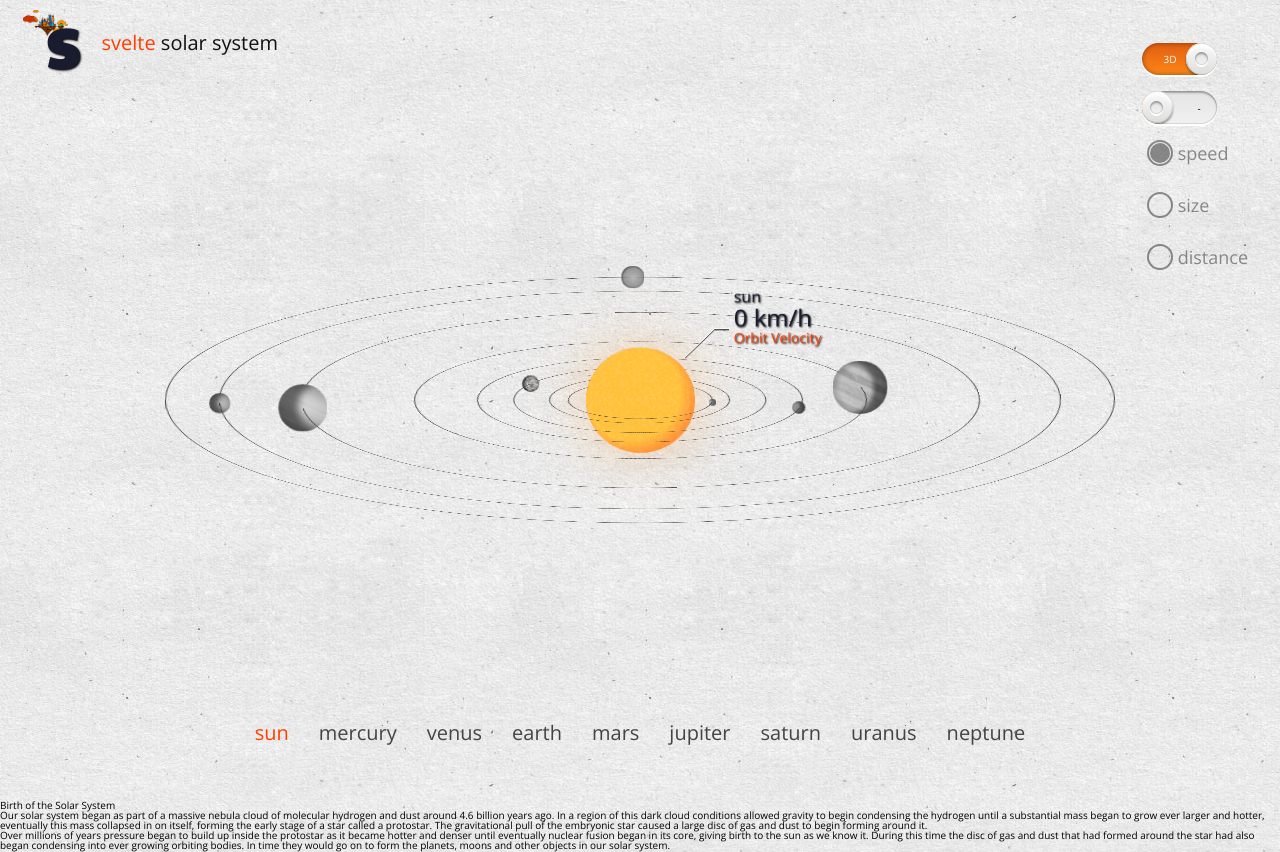
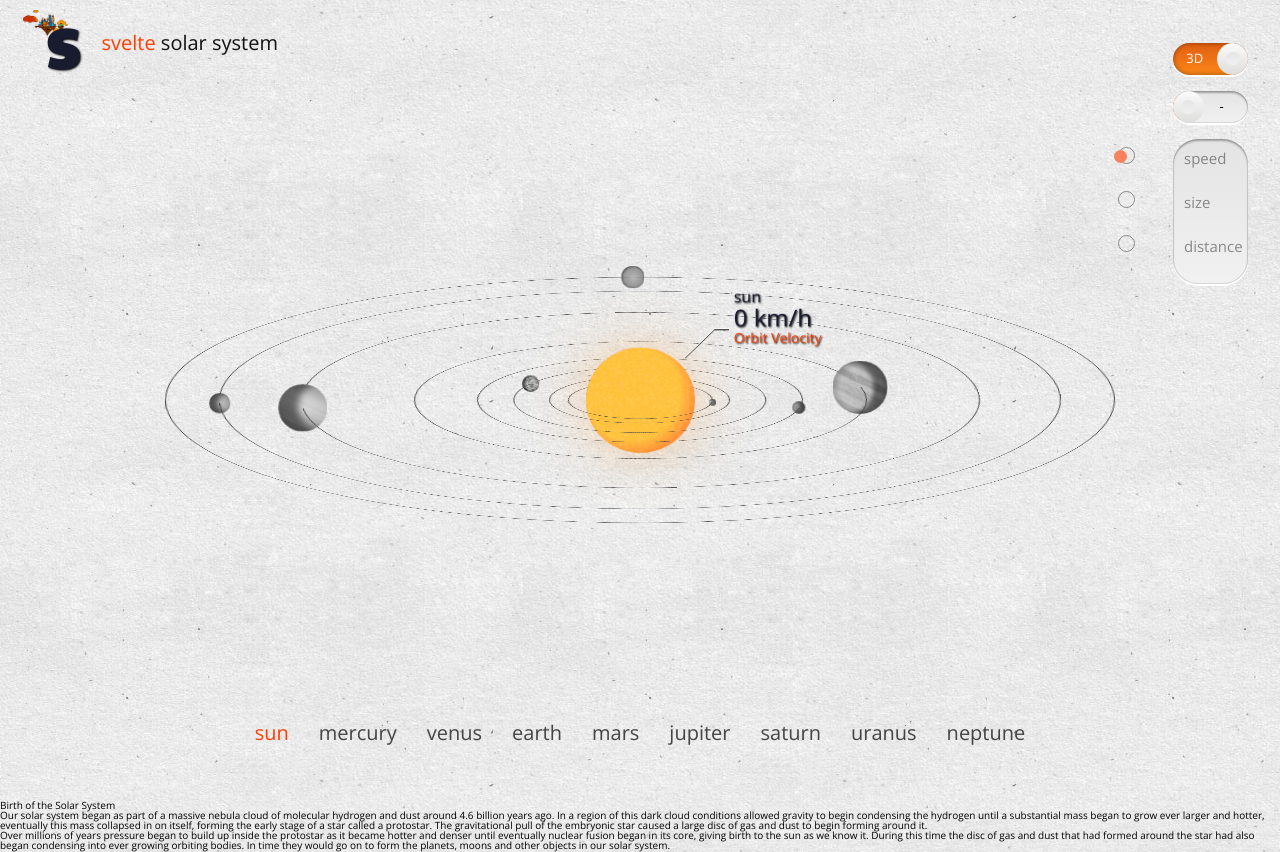
Before and after one commit to MassivDash/svelte-solar-system, a Svelte app: page / in a window 1280 px wide. Built offline with nearby package versions, Linux system fonts and the light colour scheme.

Commit message:
layout changes

```diff
--- a/public/global.css
+++ b/public/global.css
@@ -227,6 +227,7 @@ body {
   animation-name: invert;
   animation-iteration-count: infinite;
   animation-timing-function: linear;
+  cursor: pointer;
 }
 
 #sun,
@@ -1562,8 +1563,6 @@ h1 span,
   background: rgba(0, 0, 0, 0.4);
 }
 
-
-
 #toggle-data {
   left: 0;
 }
@@ -1571,7 +1570,6 @@ h1 span,
 #toggle-controls {
   right: 0;
 }
-
 
 .data-close #data {
   left: -100%;
@@ -1792,7 +1790,6 @@ body {
     background: transparent;
   }
 
-
   h1 {
     font-size: 22px;
     margin-top: 8px;
--- a/src/App.svelte
+++ b/src/App.svelte
@@ -65,6 +65,7 @@ $: bodyClass = `${!showUi ? "hide-UI" : "set-speed"} ${
     threeD="{threeD}"
     handle3D="{handle3D}" />
   <Universe
+    {handlePlanet}
     choosenPlanet="{choosenPlanet}"
     scale="{scale}"
     planets="{planets}" />
--- a/src/components/UI/checkbox.svelte
+++ b/src/components/UI/checkbox.svelte
@@ -1,23 +1,4 @@
-
-<script lang="ts">
-    export let handleCheckbox: (value) => void;
-    export let boolean: boolean;
-    export let textOne: string;
-    export let textTwo: string;
-</script>
-
-        <div class="wrap">
-         <input type="checkbox" bind:checked={boolean}  id={textOne} on:change={handleCheckbox} />
-         <label for={textOne}>
-            <span class="handler"><span class="handler-inner"></span></span>
-            <span class="title">{textOne}</span>
-            <span>{textTwo}</span>
-            <span class="bg-on"></span>
-         </label>
-        </div>
-
 <style>
-
 .wrap {
   position: relative;
   width: 100%;
@@ -39,13 +20,14 @@ input[type="checkbox"] + label {
   text-align: right;
   border-radius: 22%/50%;
   box-sizing: border-box;
-   box-shadow: inset 0 2px 2px 0 rgba(0,0,0,.3), inset 0 0 0 1px #d6d6d6, 0 2px 0 0 white;
+  box-shadow: inset 0 2px 2px 0 rgba(0, 0, 0, 0.3), inset 0 0 0 1px #d6d6d6,
+    0 2px 0 0 white;
   background: #e5e4e4;
-   background: -webkit-linear-gradient(top, #e5e4e4 1%,#f1f1f1 100%);
+  background: -webkit-linear-gradient(top, #e5e4e4 1%, #f1f1f1 100%);
   background: -moz-linear-gradient(top, #e5e4e4 1%, #f1f1f1 100%);
-   background: -o-linear-gradient(top, #e5e4e4 1%,#f1f1f1 100%);
-   background: -ms-linear-gradient(top, #e5e4e4 1%,#f1f1f1 100%);
-   background: linear-gradient(to bottom, #e5e4e4 1%,#f1f1f1 100%);
+  background: -o-linear-gradient(top, #e5e4e4 1%, #f1f1f1 100%);
+  background: -ms-linear-gradient(top, #e5e4e4 1%, #f1f1f1 100%);
+  background: linear-gradient(to bottom, #e5e4e4 1%, #f1f1f1 100%);
   overflow: hidden;
   cursor: pointer;
   z-index: 1;
@@ -53,11 +35,22 @@ input[type="checkbox"] + label {
 
 label[for="3D"] {
   margin-right: 7.272727273%;
+  font-size: 13px;
+  line-height: 75%;
 }
 
 label[for="+"] {
   margin-right: 7.272727273%;
+  font-size: 13px;
+  line-height: 75%;
 }
+
+label[for="+"] > span {
+  margin-right: 19.272727273%;
+  font-size: 13px;
+  line-height: 75%;
+}
+
 
 .handler {
   position: absolute;
@@ -66,14 +59,9 @@ label[for="+"] {
   display: block;
   padding: 21.0782%;
   border-radius: 50%;
-   box-shadow: inset 0 5px 2px 0 rgba(255,255,255,.6), inset 0 0 0 1px #b8b8b8, 0 2px 2px 0 rgba(0,0,0,.4);
-   background: #fbfbfb;
-   background: -webkit-linear-gradient(top, #fbfbfb 0%,#dddddc 100%);
-   background: -moz-linear-gradient(top, #fbfbfb 0%, #dddddc 100%);
-   background: -o-linear-gradient(top, #fbfbfb 0%,#dddddc 100%);
-   background: -ms-linear-gradient(top, #fbfbfb 0%,#dddddc 100%);
-   background: linear-gradient(to bottom, #fbfbfb 0%,#dddddc 100%);
-   transition: all .4s;
+  background: var(--second);
+  background: linear-gradient(to bottom, #fbfbfb 0%, #dddddc 100%);
+  transition: all 0.4s;
   z-index: 3;
 }
 
@@ -88,13 +76,12 @@ label[for="+"] {
   height: 41.66666667%;
   border-radius: 50%;
   margin: auto;
-   box-shadow: inset 0 2px 2px 0 rgba(0,0,0,.3), inset 0 0 0 1px #d6d6d6, 0 2px 0 0 white;
   background: #e5e4e4;
-   background: -webkit-linear-gradient(top, #e5e4e4 1%,#f1f1f1 100%);
+  background: -webkit-linear-gradient(top, #e5e4e4 1%, #f1f1f1 100%);
   background: -moz-linear-gradient(top, #e5e4e4 1%, #f1f1f1 100%);
-   background: -o-linear-gradient(top, #e5e4e4 1%,#f1f1f1 100%);
-   background: -ms-linear-gradient(top, #e5e4e4 1%,#f1f1f1 100%);
-   background: linear-gradient(to bottom, #e5e4e4 1%,#f1f1f1 100%);
+  background: -o-linear-gradient(top, #e5e4e4 1%, #f1f1f1 100%);
+  background: -ms-linear-gradient(top, #e5e4e4 1%, #f1f1f1 100%);
+  background: linear-gradient(to bottom, #e5e4e4 1%, #f1f1f1 100%);
   z-index: 4;
 }
 
@@ -103,7 +90,7 @@ label[for="+"] {
   left: -20%;
   color: white;
   opacity: 0;
-   transition: all .6s;
+  transition: all 0.6s;
   z-index: 2;
 }
 
@@ -114,16 +101,16 @@ label[for="+"] {
   display: inline-block;
   width: 100%;
   height: 100%;
-   box-shadow: inset 0 0 4px 1px rgba(0,0,0,.3);
+  box-shadow: inset 0 0 4px 1px rgba(0, 0, 0, 0.3);
   border-radius: 18px;
   background: #e15e0f;
-   background: -webkit-linear-gradient(top, #e15e0f 1%,#fc8516 100%);
+  background: -webkit-linear-gradient(top, #e15e0f 1%, #fc8516 100%);
   background: -moz-linear-gradient(top, #e15e0f 1%, #fc8516 100%);
-   background: -o-linear-gradient(top, #e15e0f 1%,#fc8516 100%);
-   background: -ms-linear-gradient(top, #e15e0f 1%,#fc8516 100%);
-   background: linear-gradient(to bottom, #e15e0f 1%,#fc8516 100%);
-   transition: all .4s ease-out;
-   opacity: .99;
+  background: -o-linear-gradient(top, #e15e0f 1%, #fc8516 100%);
+  background: -ms-linear-gradient(top, #e15e0f 1%, #fc8516 100%);
+  background: linear-gradient(to bottom, #e15e0f 1%, #fc8516 100%);
+  transition: all 0.4s ease-out;
+  opacity: 0.99;
   z-index: 1;
 }
 
@@ -138,5 +125,25 @@ input[type="checkbox"]:checked + label > .title {
 input[type="checkbox"]:checked + label > .bg-on {
   left: 0;
 }
+</style>
 
-         </style>
+<script lang="ts">
+export let handleCheckbox: (value) => void;
+export let boolean: boolean;
+export let textOne: string;
+export let textTwo: string;
+</script>
+
+<div class="wrap">
+  <input
+    type="checkbox"
+    bind:checked="{boolean}"
+    id="{textOne}"
+    on:change="{handleCheckbox}" />
+  <label for="{textOne}">
+    <span class="handler"><span class="handler-inner"></span></span>
+    <span class="title">{textOne}</span>
+    <span>{textTwo}</span>
+    <span class="bg-on"></span>
+  </label>
+</div>
--- a/src/components/controls.svelte
+++ b/src/components/controls.svelte
@@ -20,8 +20,10 @@
 
 #controls label {
   opacity: 0.6;
-  height: 24px;
+  height: 16px;
   margin-bottom: 28px;
+  margin-left: -30px;
+  cursor: pointer;
 }
 
 #controls label:hover {
@@ -31,8 +33,8 @@
 #controls label:before {
   position: absolute;
   display: block;
-  width: 20px;
-  height: 20px;
+  width: 12px;
+  height: 12px;
   margin-top: 3px;
   text-align: center;
   color: var(--text);
@@ -43,7 +45,7 @@
   display: block;
   margin-left: 36px;
   padding-top: 4px;
-  font-size: 18px;
+  font-size: 15px;
   color: var(--text);
 }
 
@@ -56,9 +58,10 @@
   content: "";
   display: block;
   position: absolute;
-  width: 22px;
-  height: 22px;
-  border: 2px solid var(--text);
+  margin-left: -35px;
+  width: 15px;
+  height: 15px;
+  border: 1px solid var(--text);
   border-radius: 16px;
 }
 
@@ -66,19 +69,28 @@
   content: "";
   display: block;
   top: 3px;
-  margin-left: 3px;
+  margin-left: -39px;
   position: absolute;
-  width: 20px;
-  height: 20px;
+  width: 13px;
+  height: 13px;
   border-radius: 10px;
-  background: var(--text);
+  background: var(--prime);
   z-index: 99;
+
 }
-
 
 #controls {
   padding-right: 32px;
   top: 12px;
+}
+
+.radio {
+  box-shadow: inset 0 2px 2px 0 rgba(0, 0, 0, 0.3), inset 0 0 0 1px #d6d6d6,
+    0 2px 0 0 white;
+    background: #e5e4e4;
+    padding: 5px 5px;
+    border-radius: 25px;
+    background: linear-gradient(to bottom, #e5e4e4 1%, #f1f1f1 100%);
 }
 </style>
 
@@ -90,13 +102,22 @@ export let zoom;
 export let scale;
 export let handleScale;
 
-import Checkbox from './UI/checkbox.svelte';
+import Checkbox from "./UI/checkbox.svelte";
 </script>
 
 <div id="controls">
-    <Checkbox handleCheckbox={handle3D} boolean={threeD} textOne="3D" textTwo="2D" />
-    <Checkbox handleCheckbox={handleZoom} boolean={zoom} textOne="+" textTwo="-" />
-  <label>
+  <Checkbox
+    handleCheckbox="{handle3D}"
+    boolean="{threeD}"
+    textOne="3D"
+    textTwo="2D" />
+  <Checkbox
+    handleCheckbox="{handleZoom}"
+    boolean="{zoom}"
+    textOne="+"
+    textTwo="-" />
+  <div class="radio">
+    <label>
     <input
       type="radio"
       class="set-speed"
@@ -124,3 +145,4 @@ import Checkbox from './UI/checkbox.svelte';
     <span>distance</span>
   </label>
 </div>
+</div>
--- a/src/components/universe.svelte
+++ b/src/components/universe.svelte
@@ -2,6 +2,7 @@
 export let scale: string;
 export let choosenPlanet: string;
 export let planets: string[];
+export let handlePlanet;
 
 const scaleClass = (scale) => {
   if (scale === "speed") {
@@ -27,8 +28,8 @@ $: universeClass = scaleClass(scale);
     <div id="solar-system" class="{choosenPlanet}">
       {#each planets as planet, i}
         {#if planet !== "sun"}
-          <div id="{planet}" class="orbit">
-            <div class="pos">
+          <div id="{planet}" class="orbit" >
+            <div class="pos" on:click="{() => handlePlanet(planet)}" title={planet}>
               <div
                 class="{`planet ${
                   choosenPlanet === planet ? '' : 'grey-filter'
```
Lines whose indentation alone changed are shown as unchanged.
